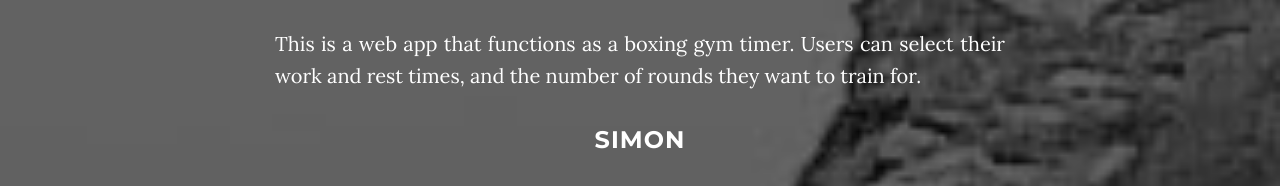
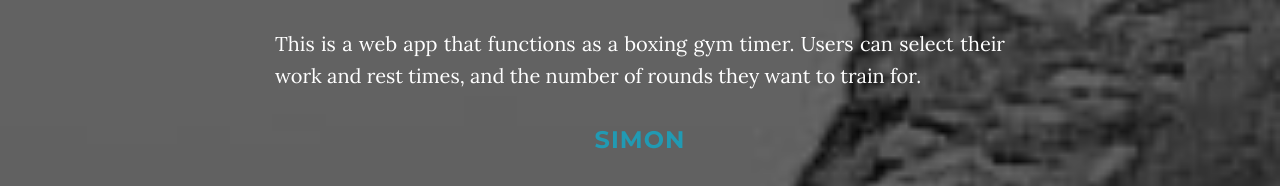
Before and after one commit to stillmattwest/stillmattwest.github.io, a plain HTML site: page index.html in a window 1280 px wide. Shown: the part 2740-2926 px from the top of the page. Drawn offline with Linux system fonts and the light colour scheme.

Commit message:
has simon link

```diff
--- a/index.html
+++ b/index.html
@@ -132,7 +132,7 @@
 
 					</div>
 					<div class="project-div">
-						<h3 class="text-center">Simon</h3>
+						<h3 class="text-center"><a href="https://stillmattwest.github.io/simon/" target="_blank">Simon</a></h3>
 						<p>This app mimics the 80's electronic game by the same name. Featuring the original sounds!</p>
 
 					</div>
```
